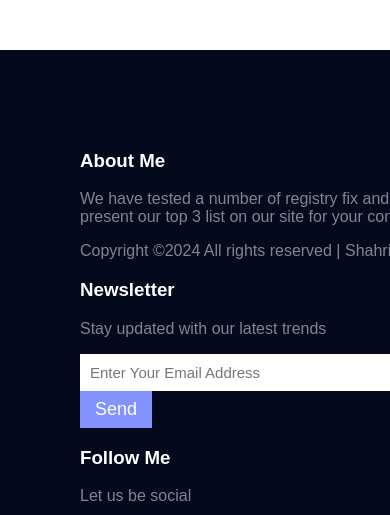
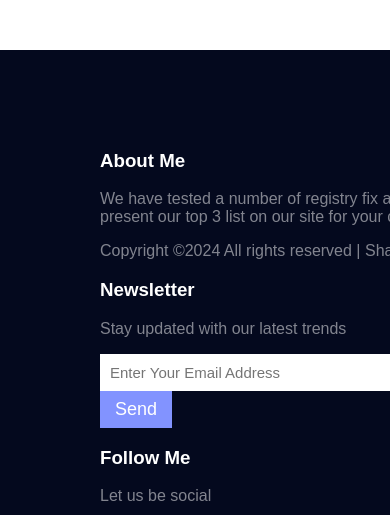
Before and after one commit to Shahriyar-Rahim/Project3, a plain HTML site: page index.htm in a window 390 px wide. Shown: the part 9580-10095 px from the top of the page. Drawn offline with Linux system fonts and the light colour scheme.

Commit message:
Update style.css

```diff
--- a/style.css
+++ b/style.css
@@ -686,7 +686,7 @@ footer .foot .foot1 i:hover{
         display: block;
         position: relative;
         top: 100px;
-        left: 80px;
+        left: 100px;
     }
     .foot1 .abp{
         width: 80%;
```
